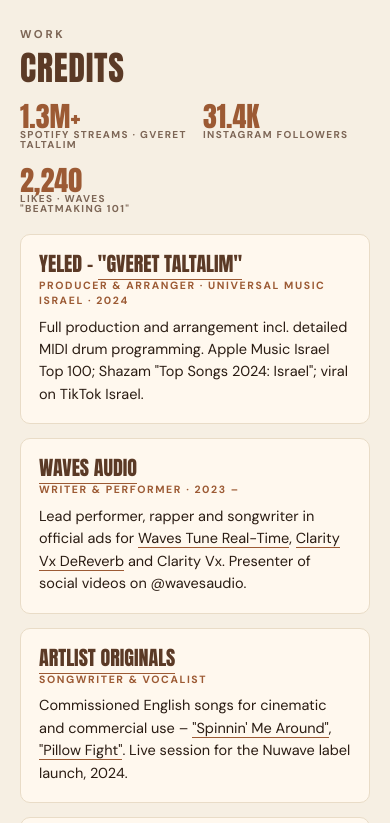
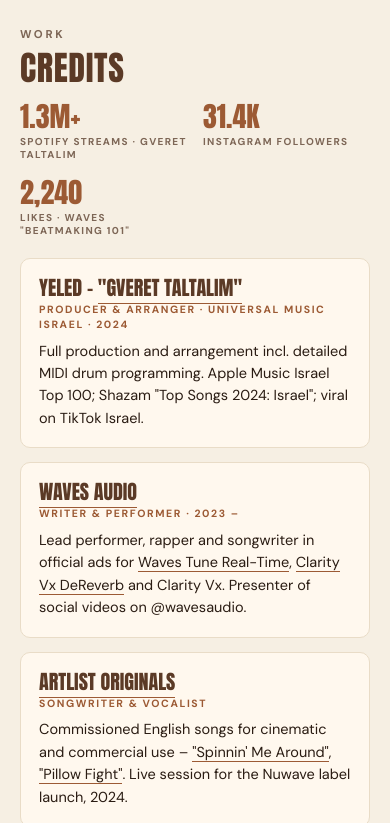
Before and after one commit to shakedmillercv/shakedmillercv.github.io, a plain HTML site: page index.html in a window 390 px wide. Shown: the part 2660-3483 px from the top of the page. Drawn offline with nearby package versions, Linux system fonts and the light colour scheme.

Commit message:
Polish mobile stats

```diff
--- a/index.html
+++ b/index.html
@@ -190,7 +190,7 @@ footer a{color:#5B3A26}
  .doc .grid2 > *,.doc .cols > *,.doc .quotes > *,.doc [style*="grid-template-columns"]:not(.g) > *{grid-column:auto !important;grid-row:auto !important}
  .doc .stats{display:grid !important;grid-template-columns:1fr 1fr;gap:16px !important;margin-bottom:20px !important}
  .doc .stat{font-size:28px !important}
- .doc .stat small{font-size:10px !important}
+ .doc .stat small{font-size:10px !important;line-height:1.35 !important;margin-top:5px !important}
  /* photo grids */
  .doc .g{grid-template-columns:1fr 1fr !important;grid-template-rows:none !important;grid-auto-rows:auto !important;gap:8px !important;margin-top:8px !important}
  .doc .g > .cell{grid-column:auto !important;grid-row:auto !important;aspect-ratio:1/1;height:auto !important}
```
